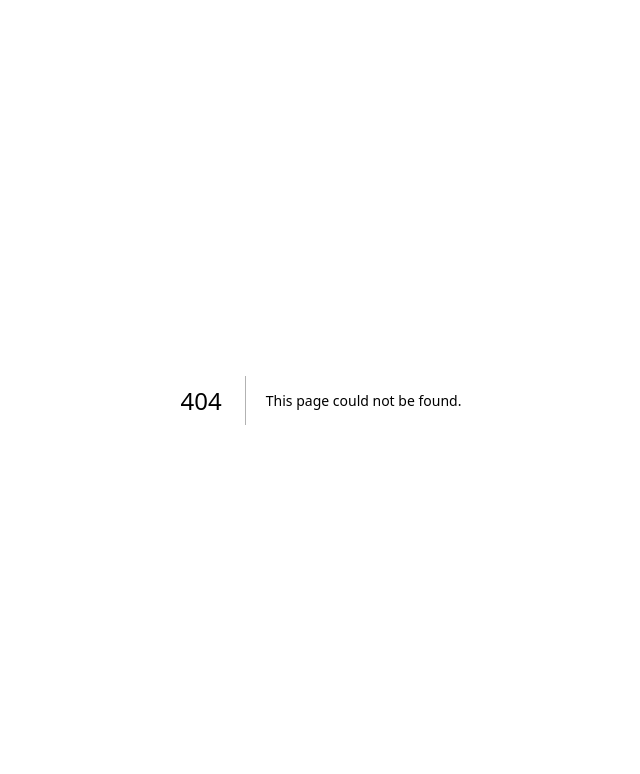
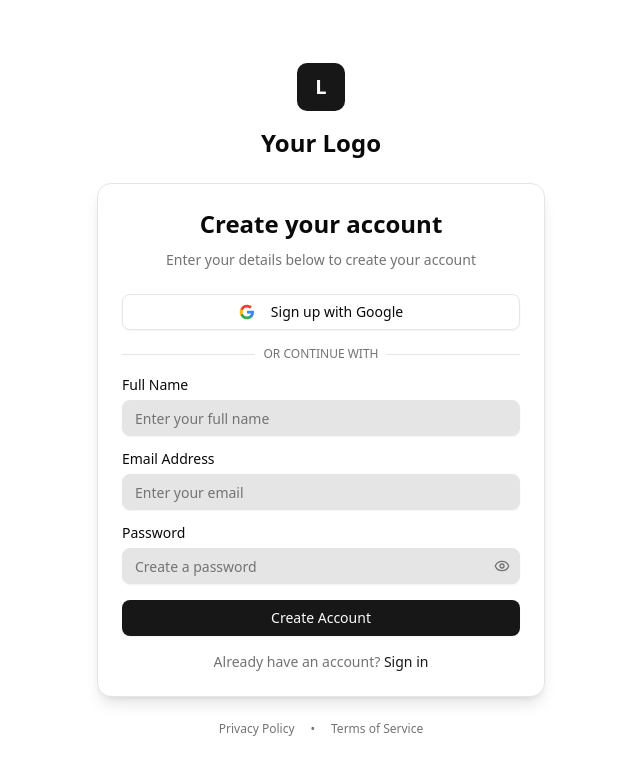
Before and after one commit to eci4ever/myparcel-next, a Next.js app: page /signup in a window 1280 px wide. Before the commit this address had no page. Shown: the top 774 px of the page, without its empty margins (319-959 px from the left). Built offline with nearby package versions, Linux system fonts and the light colour scheme.

Commit message:
add sign-up page and form component with Google sign-up integration

```diff
--- /dev/null
+++ b/app/signup/page.tsx
@@ -0,0 +1,11 @@
+import { SignUpForm } from "@/components/signup-form"
+
+export default function SignUpPage() {
+    return (
+        <div className="min-h-screen bg-background flex items-center justify-center p-4">
+            <div className="w-full max-w-md">
+                <SignUpForm />
+            </div>
+        </div>
+    )
+}
--- /dev/null
+++ b/components/signup-form.tsx
@@ -0,0 +1,168 @@
+"use client"
+
+import type React from "react"
+
+import { useState } from "react"
+import Link from "next/link"
+import { Button } from "@/components/ui/button"
+import { Input } from "@/components/ui/input"
+import { Label } from "@/components/ui/label"
+import { Card, CardContent, CardDescription, CardHeader, CardTitle } from "@/components/ui/card"
+import { Separator } from "@/components/ui/separator"
+import { Eye, EyeOff } from "lucide-react"
+
+export function SignUpForm() {
+    const [showPassword, setShowPassword] = useState(false)
+    const [formData, setFormData] = useState({
+        name: "",
+        email: "",
+        password: "",
+    })
+
+    const handleSubmit = (e: React.FormEvent) => {
+        e.preventDefault()
+        // Handle form submission here
+        console.log("Form submitted:", formData)
+    }
+
+    const handleGoogleSignUp = () => {
+        // Handle Google OAuth here
+        console.log("Google sign up clicked")
+    }
+
+    return (
+        <div className="space-y-6">
+            {/* Logo */}
+            <div className="text-center">
+                <Link href="/" className="inline-block">
+                    <div className="w-12 h-12 bg-primary rounded-lg flex items-center justify-center mb-4 mx-auto">
+                        <span className="text-primary-foreground font-bold text-xl">L</span>
+                    </div>
+                    <h1 className="text-2xl font-bold text-foreground">Your Logo</h1>
+                </Link>
+            </div>
+
+            <Card className="border-border shadow-lg">
+                <CardHeader className="space-y-1 text-center">
+                    <CardTitle className="text-2xl font-bold text-balance">Create your account</CardTitle>
+                    <CardDescription className="text-muted-foreground text-pretty">
+                        Enter your details below to create your account
+                    </CardDescription>
+                </CardHeader>
+                <CardContent className="space-y-4">
+                    {/* Google Sign Up Button */}
+                    <Button variant="outline" className="w-full bg-transparent" onClick={handleGoogleSignUp} type="button">
+                        <svg className="mr-2 h-4 w-4" viewBox="0 0 24 24">
+                            <path
+                                d="M22.56 12.25c0-.78-.07-1.53-.2-2.25H12v4.26h5.92c-.26 1.37-1.04 2.53-2.21 3.31v2.77h3.57c2.08-1.92 3.28-4.74 3.28-8.09z"
+                                fill="#4285F4"
+                            />
+                            <path
+                                d="M12 23c2.97 0 5.46-.98 7.28-2.66l-3.57-2.77c-.98.66-2.23 1.06-3.71 1.06-2.86 0-5.29-1.93-6.16-4.53H2.18v2.84C3.99 20.53 7.7 23 12 23z"
+                                fill="#34A853"
+                            />
+                            <path
+                                d="M5.84 14.09c-.22-.66-.35-1.36-.35-2.09s.13-1.43.35-2.09V7.07H2.18C1.43 8.55 1 10.22 1 12s.43 3.45 1.18 4.93l2.85-2.22.81-.62z"
+                                fill="#FBBC05"
+                            />
+                            <path
+                                d="M12 5.38c1.62 0 3.06.56 4.21 1.64l3.15-3.15C17.45 2.09 14.97 1 12 1 7.7 1 3.99 3.47 2.18 7.07l3.66 2.84c.87-2.6 3.3-4.53 6.16-4.53z"
+                                fill="#EA4335"
+                            />
+                        </svg>
+                        Sign up with Google
+                    </Button>
+
+                    <div className="relative">
+                        <div className="absolute inset-0 flex items-center">
+                            <Separator className="w-full" />
+                        </div>
+                        <div className="relative flex justify-center text-xs uppercase">
+                            <span className="bg-card px-2 text-muted-foreground">Or continue with</span>
+                        </div>
+                    </div>
+
+                    {/* Sign Up Form */}
+                    <form onSubmit={handleSubmit} className="space-y-4">
+                        <div className="space-y-2">
+                            <Label htmlFor="name">Full Name</Label>
+                            <Input
+                                id="name"
+                                type="text"
+                                placeholder="Enter your full name"
+                                value={formData.name}
+                                onChange={(e) => setFormData({ ...formData, name: e.target.value })}
+                                required
+                                className="bg-input"
+                            />
+                        </div>
+
+                        <div className="space-y-2">
+                            <Label htmlFor="email">Email Address</Label>
+                            <Input
+                                id="email"
+                                type="email"
+                                placeholder="Enter your email"
+                                value={formData.email}
+                                onChange={(e) => setFormData({ ...formData, email: e.target.value })}
+                                required
+                                className="bg-input"
+                            />
+                        </div>
+
+                        <div className="space-y-2">
+                            <Label htmlFor="password">Password</Label>
+                            <div className="relative">
+                                <Input
+                                    id="password"
+                                    type={showPassword ? "text" : "password"}
+                                    placeholder="Create a password"
+                                    value={formData.password}
+                                    onChange={(e) => setFormData({ ...formData, password: e.target.value })}
+                                    required
+                                    className="bg-input pr-10"
+                                />
+                                <Button
+                                    type="button"
+                                    variant="ghost"
+                                    size="sm"
+                                    className="absolute right-0 top-0 h-full px-3 py-2 hover:bg-transparent"
+                                    onClick={() => setShowPassword(!showPassword)}
+                                    aria-label={showPassword ? "Hide password" : "Show password"}
+                                >
+                                    {showPassword ? (
+                                        <EyeOff className="h-4 w-4 text-muted-foreground" />
+                                    ) : (
+                                        <Eye className="h-4 w-4 text-muted-foreground" />
+                                    )}
+                                </Button>
+                            </div>
+                        </div>
+
+                        <Button type="submit" className="w-full">
+                            Create Account
+                        </Button>
+                    </form>
+
+                    <div className="text-center text-sm text-muted-foreground">
+                        Already have an account?{" "}
+                        <Link href="/signin" className="text-primary hover:underline">
+                            Sign in
+                        </Link>
+                    </div>
+                </CardContent>
+            </Card>
+
+            {/* Footer */}
+            <div className="text-center text-xs text-muted-foreground space-x-4">
+                <Link href="/privacy" className="hover:underline">
+                    Privacy Policy
+                </Link>
+                <span>•</span>
+                <Link href="/terms" className="hover:underline">
+                    Terms of Service
+                </Link>
+            </div>
+        </div>
+    )
+}
```
